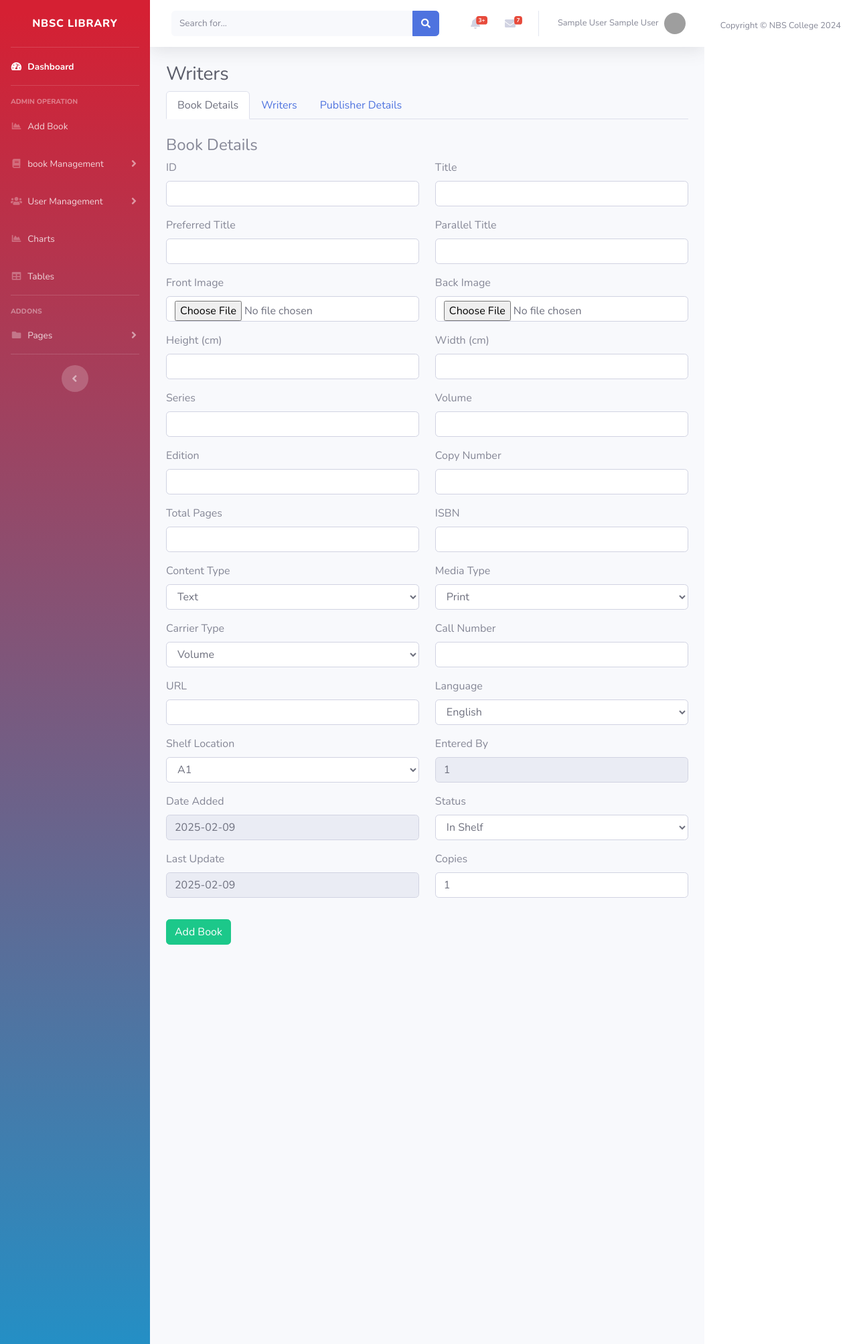
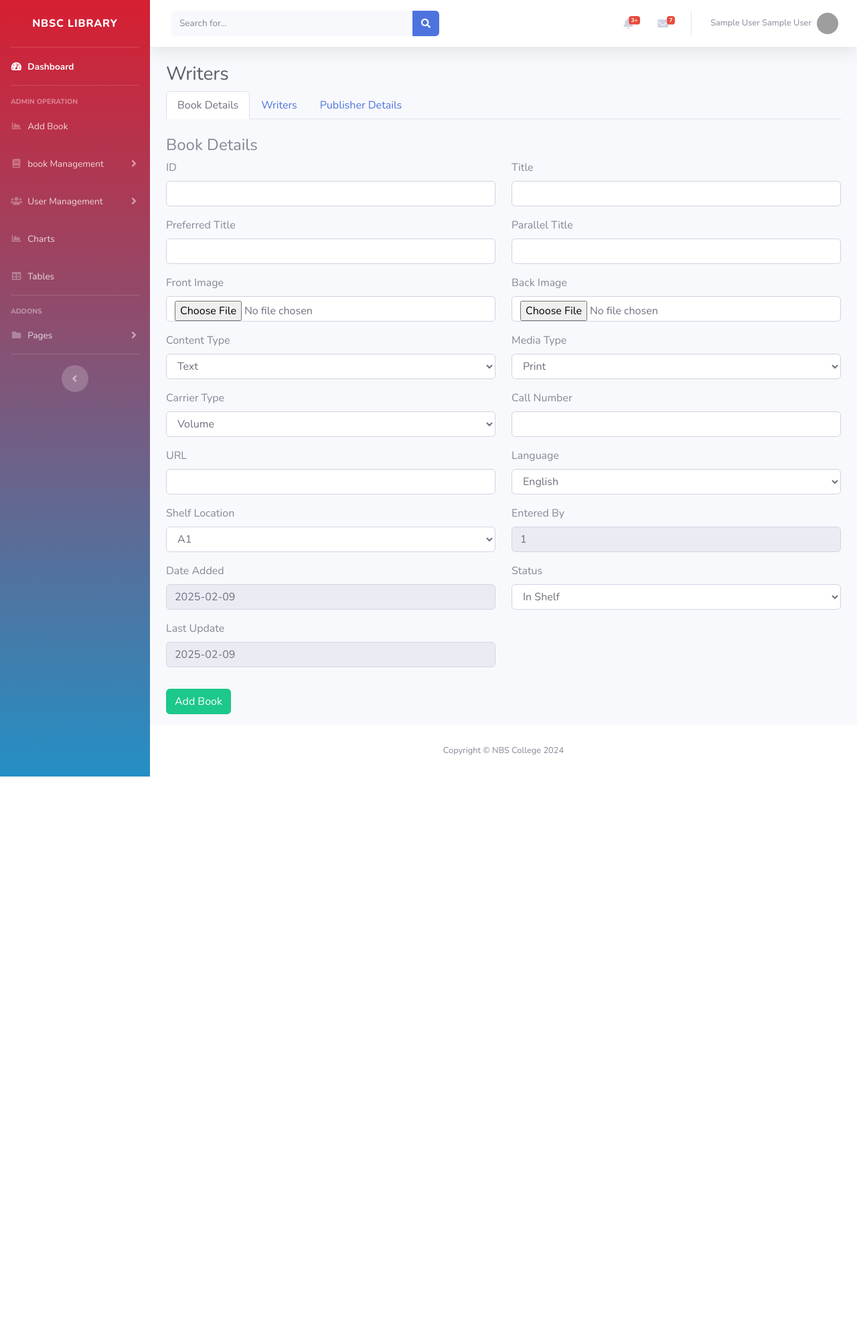
Before and after one commit to shin-kenzaki/NBSCOLLEGE-Library-System, a PHP site: page /add-book.php in a window 1280 px wide. Shown: the whole page at 67% size. After the commit the page ends 1159 px from the top, so only its background shows below. Run offline with PHP 8.4, Linux system fonts and the light colour scheme; the visitor is signed in with stand-in values (Sample User, id 1); tables that the repository leaves empty or names only in its code hold one stand-in row (values such as "Sample post"); some libraries are stand-ins or nearby versions; grey boxes are pictures that could not be loaded.

Commit message:
Edit add book, header add default avatar
Edit add book, header add default avatar

```diff
--- a/Admin/add-book.php
+++ b/Admin/add-book.php
@@ -49,8 +49,7 @@
                             <a class="nav-link" id="publisher-details-tab" data-bs-toggle="tab" href="#publisher-details" role="tab" aria-controls="publisher-details" aria-selected="false">Publisher Details</a>
                         </li>
                     </ul>
-
-                    <br>
+                    <BR>
 
                     <div class="tab-content" id="formTabsContent">
                         <!-- Tab 1: Book Details -->
@@ -98,66 +97,6 @@
                                     <div class="form-group">
                                         <label>Back Image</label>
                                         <input type="file" name="back_image" class="form-control">
-                                        </div>
-                                    </div>
-                                </div>
-
-                                <div class="row">
-                                    <div class="col-md-6">
-                                        <div class="form-group">
-                                            <label>Height (cm)</label>
-                                            <input type="number" step="0.1" name="height" class="form-control">
-                                        </div>
-                                    </div>
-                                    <div class="col-md-6">
-                                        <div class="form-group">
-                                            <label>Width (cm)</label>
-                                            <input type="number" step="0.1" name="width" class="form-control">
-                                        </div>
-                                    </div>
-                                </div>
-
-                                <div class="row">
-                                    <div class="col-md-6">
-                                        <div class="form-group">
-                                            <label>Series</label>
-                                            <input type="text" name="series" class="form-control">
-                                        </div>
-                                    </div>
-                                    <div class="col-md-6">
-                                        <div class="form-group">
-                                            <label>Volume</label>
-                                            <input type="text" name="volume" class="form-control">
-                                        </div>
-                                    </div>
-                                </div>
-
-                                <div class="row">
-                                    <div class="col-md-6">
-                                        <div class="form-group">
-                                            <label>Edition</label>
-                                            <input type="text" name="edition" class="form-control">
-                                        </div>
-                                    </div>
-                                    <div class="col-md-6">
-                                        <div class="form-group">
-                                            <label>Copy Number</label>
-                                            <input type="text" name="copy_number" class="form-control">
-                                        </div>
-                                    </div>
-                                </div>
-
-                                <div class="row">
-                                    <div class="col-md-6">
-                                        <div class="form-group">
-                                            <label>Total Pages</label>
-                                            <input type="number" name="total_pages" class="form-control">
-                                        </div>
-                                    </div>
-                                    <div class="col-md-6">
-                                        <div class="form-group">
-                                            <label>ISBN</label>
-                                            <input type="text" name="ISBN" class="form-control">
                                     </div>
                                 </div>
                             </div>
@@ -264,21 +203,14 @@
                                         <input type="text" name="last_update" class="form-control" value="<?php echo date('Y-m-d'); ?>" readonly>
                                     </div>
                                 </div>
-                                    <div class="col-md-6">
-                                        <div class="form-group">
-                                            <label>Copies</label>
-                                            <input type="number" name="copies" class="form-control" value="1" min="1" required>
                             </div>
-                                    </div>
-                                </div>
-
                                           <!-- Submit Button -->
                     <div class="form-group mt-3">
                         <button type="submit" class="btn btn-success" id="addBookBtn">Add Book</button>
                     </div>
-                            </form>
                         </div>
-                    </div>
+
+
                 </form>
 
                       <!-- Tab 2: Contributors -->
@@ -305,18 +237,17 @@
                                             </thead>
                                             <tbody>
                                                 <?php
-                                            if ($result->num_rows > 0) {
+
+                                                    // Loop through the rows and display them in the table
                                                     while ($row = $result->fetch_assoc()) {
                                                         echo "<tr>
-                                                            <td>" . htmlspecialchars($row['id']) . "</td>
-                                                            <td>" . htmlspecialchars($row['firstname']) . "</td>
-                                                            <td>" . htmlspecialchars($row['middle_init']) . "</td>
-                                                            <td>" . htmlspecialchars($row['lastname']) . "</td>
+                                                                <td>" . $row['id'] . "</td>
+                                                                <td>" . $row['firstname'] . "</td>
+                                                                <td>" . $row['middle_init'] . "</td>
+                                                                <td>" . $row['lastname'] . "</td>
                                                             </tr>";
                                                     }
-                                            } else {
-                                                echo "<tr><td colspan='4'>No writers found</td></tr>";
-                                            }
+
                                                 ?>
                                             </tbody>
                                         </table>
@@ -351,8 +282,7 @@
                                             </thead>
                                             <tbody>
                                                 <?php
-                                            // Check if the query returned any rows
-                                            if ($result1->num_rows > 0) {
+
                                                     // Loop through the rows and display them in the table
                                                     while ($row1 = $result1->fetch_assoc()) {
                                                         echo "<tr>
@@ -362,10 +292,7 @@
 
                                                             </tr>";
                                                     }
-                                            } else {
-                                                // If no data is found, display a message
-                                                echo "<tr><td colspan='4'>No writers found</td></tr>";
-                                            }
+
                                                 ?>
                                             </tbody>
                                         </table>
@@ -373,9 +300,13 @@
                                 </div>
                             </div>
                         </div>
+
+
+
                     </div>
             </div>
         </div>
+
     </div>
 </div>
 
--- a/Admin/inc/header.php
+++ b/Admin/inc/header.php
@@ -353,8 +353,8 @@
                         <a class="nav-link dropdown-toggle" href="#" id="userDropdown" role="button"
                                 data-toggle="dropdown" aria-haspopup="true" aria-expanded="false">
                                 <span class="mr-2 d-none d-lg-inline text-gray-600 small"><?php echo $_SESSION['admin_firstname'] . ' ' . $_SESSION['admin_lastname']; ?></span>
-                                <img class="img-profile rounded-circle"
-                                    src="../inc/upload/">
+                                <img class="img-profile rounded-circle" src="<?php echo $_SESSION['admin_image']?>" alt="Profile Image">
+
                                 </a>
                                 <!-- Dropdown - User Information -->
                                 <div class="dropdown-menu dropdown-menu-right shadow animated--grow-in"
--- a/Admin/register.php
+++ b/Admin/register.php
@@ -21,7 +21,7 @@
         $password = $_POST['password']; // Raw password input
         $role = $_POST['role'];
         $status = "Active"; // Automatically set to Active
-        $image = '../inc/upload/bg-login.JPG'; // Default value if no image is uploaded
+        $image = 'inc/upload/default-avatar.jpg'; // Default value if no image is uploaded
 
         // Validate password length
         if (strlen($password) < 8) {
```
Also changed, not shown: Admin/index.php (+5 -3 lines), Admin/inc/upload/default-avatar.jpg (added). Lines whose indentation alone changed are shown as unchanged.
